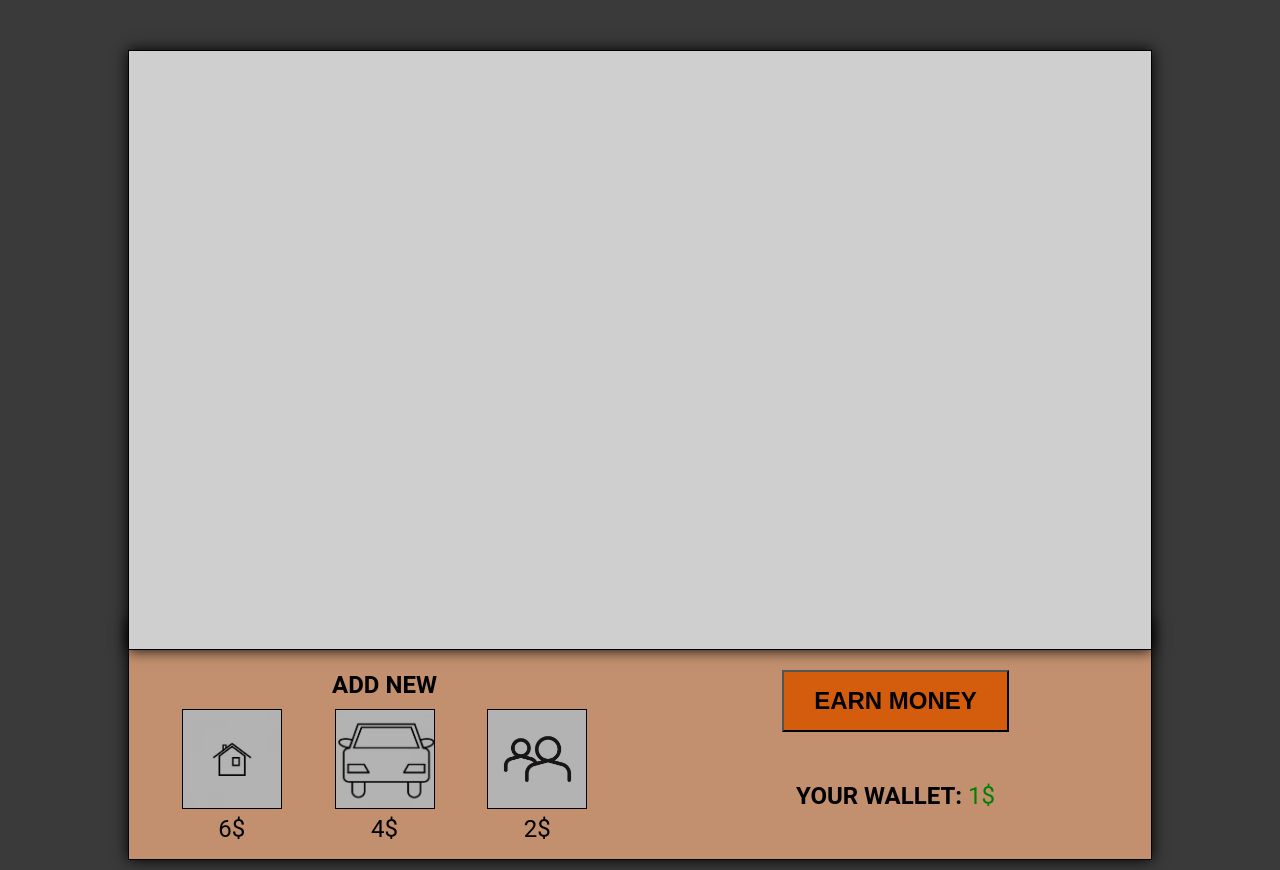
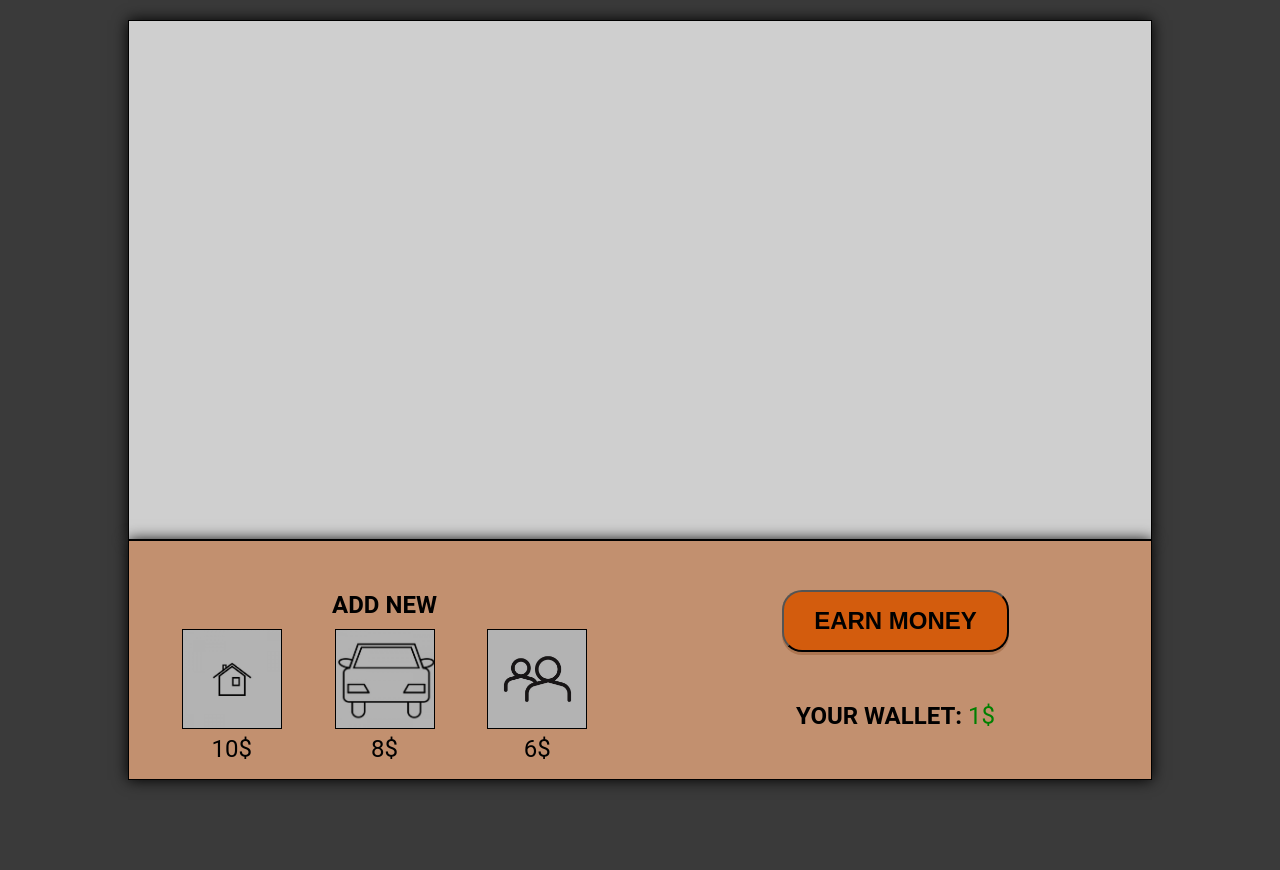
Before and after one commit to PatrykSobczynski/City-Builder, a plain HTML site: page index.html in a window 1280 px wide. Both pictures are taken after a click on the button "EARN MONEY". After the commit the page ends 800 px from the top, so only its background shows below. Drawn offline with Linux system fonts and the light colour scheme.

Commit message:
Add animation to button + some fixes

```diff
--- a/css/style.css
+++ b/css/style.css
@@ -6,9 +6,9 @@
 /* -------Variables------- */
 /* --------------------- */
 :root {
-    --postionYGameArea: 40px;
-    --heightGameArea: 600px;
-    --positionYGameMenu: calc(var(--postionYGameArea) + var(--heightGameArea) + 50px);
+    --postionYGameArea: 0;
+    --heightGameArea: 520px;
+    --positionYGameMenu: calc(var(--postionYGameArea) + var(--heightGameArea));
 }
 
 * {
@@ -23,28 +23,34 @@ body {
 }
 
 .wrapper {
+    display: flex;
+    flex-direction: column;
+    justify-content: center;
+    align-content: center;
     max-width: 1440px;
+    min-height: 100vh;
     margin: 0 auto;
+}
+
+.wrapper .gameArea,
+.wrapper .gameMenu {
+    position: relative;
+    width: 80%;
+    margin: 0 auto;
+    box-shadow: 0 0 14px black;
+    border: 1px solid;
 }
 
 /* --------------------- */
 /* -------Game area------- */
 /* --------------------- */
 
-.wrapper .gameArea,
-.wrapper .gameMenu {
-    width: 80%;
-    margin: 10px auto;
-    box-shadow: 0 0 14px black;
-    border: 1px solid;
-}
-
 .wrapper .gameArea {
-    position: relative;
     overflow: hidden;
     height: var(--heightGameArea);
     top: var(--postionYGameArea);
     background-color: rgb(207, 207, 207);
+    margin-top: 10px;
 }
 
 /* --------------------- */
@@ -88,6 +94,7 @@ body {
     height: 240px;
     top: var(--positionYGameMenu);
     background-color: rgb(194, 144, 111);
+    margin-bottom: 10px;
 }
 
 .gameMenu .upgrades,
@@ -110,17 +117,24 @@ body {
 }
 
 .gameMenu .counter button {
+    position: relative;
     text-transform: uppercase;
     padding: 15px 30px;
+    border-radius: 20px;
     background-color: rgb(211, 92, 13);
+    box-shadow: 0 3px rgba(145, 84, 41, 0.425);
     font-size: 24px;
     font-weight: bold;
-    cursor: pointer;
-
 }
 
 .gameMenu .counter button:hover {
     background-color: rgb(204, 121, 65);
+}
+
+.gameMenu .counter button:active {
+    background-color: rgb(204, 121, 65);
+    box-shadow: 0 1px black;
+    transform: translateY(4px);
 }
 
 .gameMenu .counter p {
@@ -130,6 +144,10 @@ body {
 .gameMenu .counter p span {
     font-weight: normal;
     color: green;
+}
+
+.gameMenu .fa-dollar-sign {
+    color: rgb(255, 196, 0);
 }
 
 /* --------------------- */
--- a/js/main.js
+++ b/js/main.js
@@ -13,6 +13,7 @@ const carUpgrade = document.querySelector(".upgrades .cars img");
 const peopleUpgrade = document.querySelector(".upgrades .people img");
 
 const gameArea = document.querySelector(".gameArea");
+const gameMenu = document.querySelector(".gameMenu");
 
 const objectsList = document.querySelectorAll('.gameArea i');
 
@@ -22,9 +23,9 @@ const objectsList = document.querySelectorAll('.gameArea i');
 // ---------------
 
 let money = 0;
-let buildingCost = 6;
-let carCost = 4;
-let peopleCost = 2;
+let buildingCost = 10;
+let carCost = 8;
+let peopleCost = 6;
 
 let objectsArray = [...objectsList];
 
@@ -39,24 +40,72 @@ peopleC.textContent = `${peopleCost}$`;
 // ---------------
 // EARN MONEY BUTTON - COUNTER
 // ---------------
-earnButton.addEventListener("click", () => {
+
+earnButton.addEventListener("click", (e) => {
     money++;
+    checkIsEnoughtMoney();
+    newDollarAfterClick(e);
     playerMoney.textContent = `${money}$`;
-    checkIsEnoughtMoney();
+
 });
 
 // ---------------
 // UPGRADES
 // ---------------
 
-buildingsUpgrade.addEventListener("click", buyUpgrades(buildingCost, buildingsUpgrade, buildingC));
-carUpgrade.addEventListener("click", buyUpgrades(carCost, carUpgrade, carC));
-peopleUpgrade.addEventListener("click", buyUpgrades(peopleCost, peopleUpgrade, peopleC));
+buildingsUpgrade.addEventListener("click", buyUpgrades(buildingCost, buildingsUpgrade));
+carUpgrade.addEventListener("click", buyUpgrades(carCost, carUpgrade));
+peopleUpgrade.addEventListener("click", buyUpgrades(peopleCost, peopleUpgrade));
 
 function checkIsEnoughtMoney() {
-    isEnoughtMoney(buildingCost, buildingsUpgrade);
-    isEnoughtMoney(carCost, carUpgrade);
-    isEnoughtMoney(peopleCost, peopleUpgrade);
+    isEnoughtMoney(buildingsUpgrade, buildingCost);
+    isEnoughtMoney(carUpgrade, carCost);
+    isEnoughtMoney(peopleUpgrade, peopleCost);
+}
+
+function isEnoughtMoney(upgrade, upgradeCost) {
+    upgrade.addEventListener("mouseover", () => {
+        if (money >= upgradeCost) {
+            upgrade.style.opacity = "1";
+            upgrade.style.transform = "scale(1.1)";
+        }
+    })
+
+    upgrade.addEventListener("mouseout", () => {
+        upgrade.style.opacity = "0.7";
+        upgrade.style.transform = "scale(1)";
+    })
+}
+
+
+function buyUpgrades(upgradeCost, upgrade) {
+    upgrade.addEventListener("click", () => {
+        if (money >= upgradeCost) {
+            money = money - upgradeCost;
+            playerMoney.textContent = `${money}$`;
+
+            // ---------------
+            // CREATE OBJECTS ON G-AREA
+            // ---------------
+
+            const upgradeObject = document.createElement("i");
+            upgradeObject.classList.add(`fa-solid`);
+
+            if (upgrade == buildingsUpgrade) {
+                upgradeObject.classList.add(`fa-house`);
+            }
+            else if (upgrade == carUpgrade) {
+                upgradeObject.classList.add(`fa-car`);
+            }
+            else if (upgrade == peopleUpgrade) {
+                upgradeObject.classList.add(`fa-person`);
+            }
+
+            objectsArray.push(upgradeObject);
+            gameArea.appendChild(upgradeObject);
+            moveObject();
+        }
+    })
 }
 
 // ---------------
@@ -65,7 +114,6 @@ function checkIsEnoughtMoney() {
 
 function moveObject() {
     const objArea = gameArea;
-
     objectsArray.forEach(function (obj) {
         let objX = 0;
         let objY = 0;
@@ -90,48 +138,40 @@ function moveObject() {
     })
 }
 
-function isEnoughtMoney(upgradeCost, upgrade) {
-    if (money >= upgradeCost) {
-        upgrade.addEventListener("mouseover", () => {
-            upgrade.style.opacity = "1";
-            upgrade.style.transform = "scale(1.1)";
-        })
+// ---------------
+// CREATE DOLLAR SIGN
+// ---------------
 
-        upgrade.addEventListener("mouseout", () => {
-            upgrade.style.opacity = "0.7";
-            upgrade.style.transform = "scale(1)";
-        })
-    }
+function newDollarAfterClick(e) {
+    const dollar = document.createElement("i");
+    dollar.classList.add("fa-solid");
+    dollar.classList.add("fa-dollar-sign");
+
+    dollar.style.position = "absolute";
+    dollar.style.left = e.offsetX + "px";
+    dollar.style.top = e.offsetY + "px";
+
+    earnButton.appendChild(dollar);
+
+    // DOLAR ANIMATION
+    dollar.animate([
+
+        // KEYFRAMES
+        {   // FROM
+            transform: "translateY(0px)",
+            opacity: 1,
+        },
+        {   // TO
+            transform: "translateY(-80px)",
+            opacity: 0,
+        },
+    ], {
+        // TIMING OPTIONS
+        duration: 1000,
+    });
+
+    // REMOVING DOLAR FROM DOM
+    setTimeout(() => {
+        dollar.parentElement.removeChild(dollar);
+    }, 900);
 }
-
-function buyUpgrades(upgradeCost, upgrade, upgradeC) {
-    upgrade.addEventListener("click", () => {
-        if (money >= upgradeCost) {
-            money = money - upgradeCost;
-            playerMoney.textContent = `${money}$`;
-            upgradeCost = upgradeCost * 3;
-            upgradeC.textContent = `${upgradeCost}$`;
-
-            // ---------------
-            // CREATE OBJECTS ON G-AREA
-            // ---------------
-
-            const upgradeObject = document.createElement("i");
-            upgradeObject.classList.add(`fa-solid`);
-
-            if (upgrade == buildingsUpgrade) {
-                upgradeObject.classList.add(`fa-house`);
-            }
-            else if (upgrade == carUpgrade) {
-                upgradeObject.classList.add(`fa-car`);
-            }
-            else if (upgrade == peopleUpgrade) {
-                upgradeObject.classList.add(`fa-person`);
-            }
-
-            objectsArray.push(upgradeObject);
-            gameArea.appendChild(upgradeObject);
-            moveObject();
-        }
-    })
-}
```
Also changed, not shown: index.html (line endings or trailing spaces).
